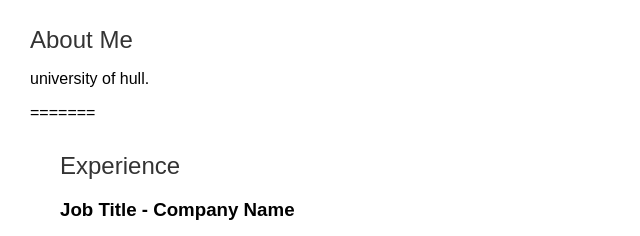
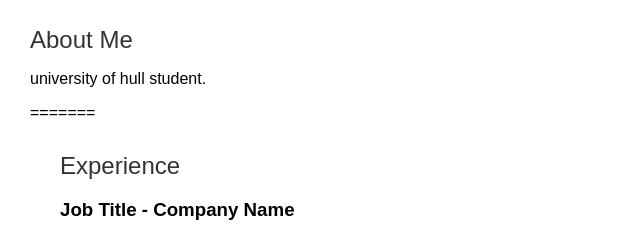
Before and after one commit to Mahywr/JAVASCRIPT, a plain HTML site: page index.html in a window 1280 px wide. Shown: the part 210-446 px from the top of the page, 0-640 px from the left. Drawn offline with Linux system fonts and the light colour scheme.

Commit message:
Update index.html

```diff
--- a/index.html
+++ b/index.html
@@ -22,7 +22,7 @@
     <div class="section">
         <div class="section-title">About Me</div>
         <div class="section-content">
-            <p>university of hull.</p>
+            <p>university of hull student.</p>
         </div>
 =======
 
```
